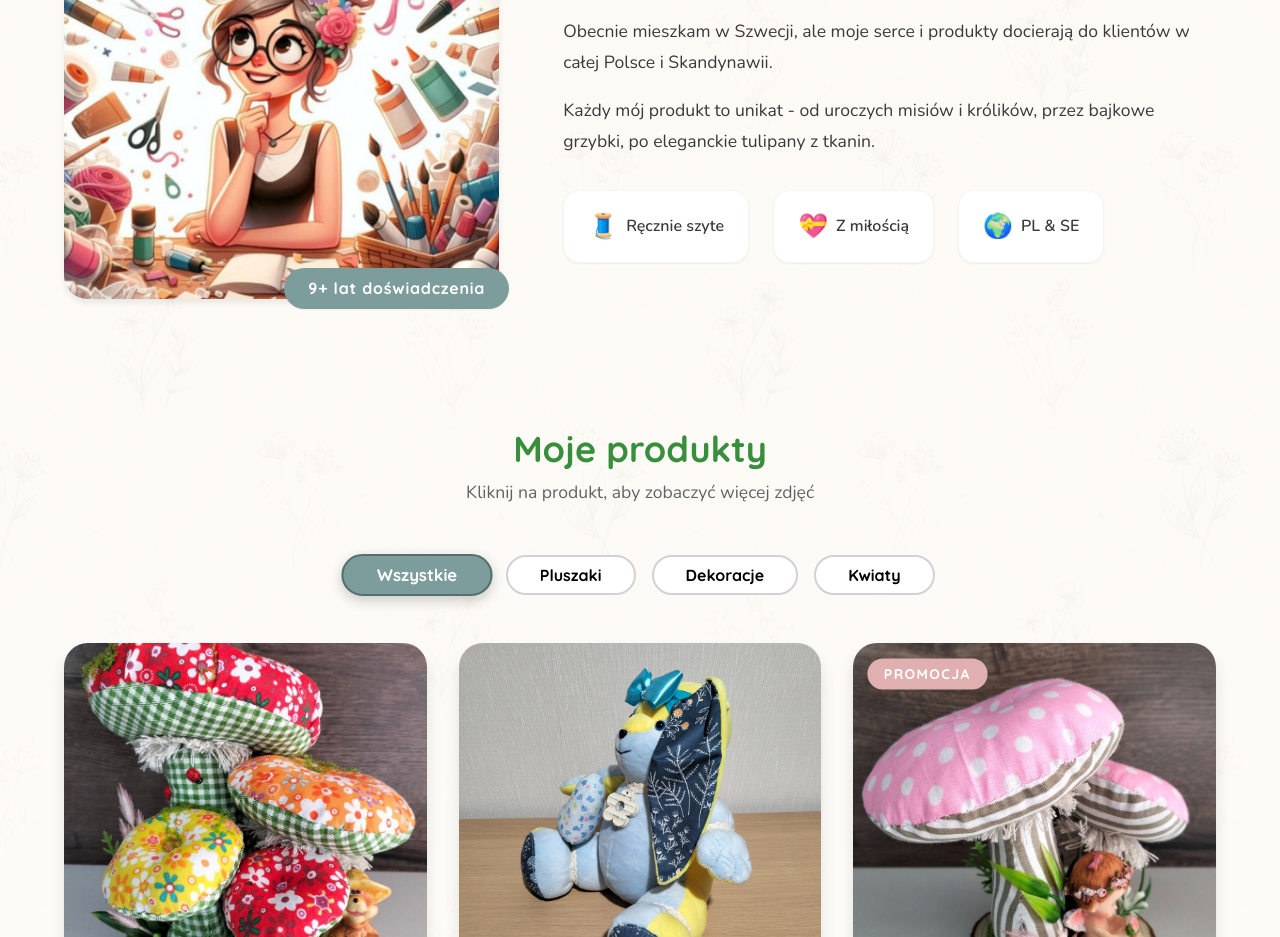
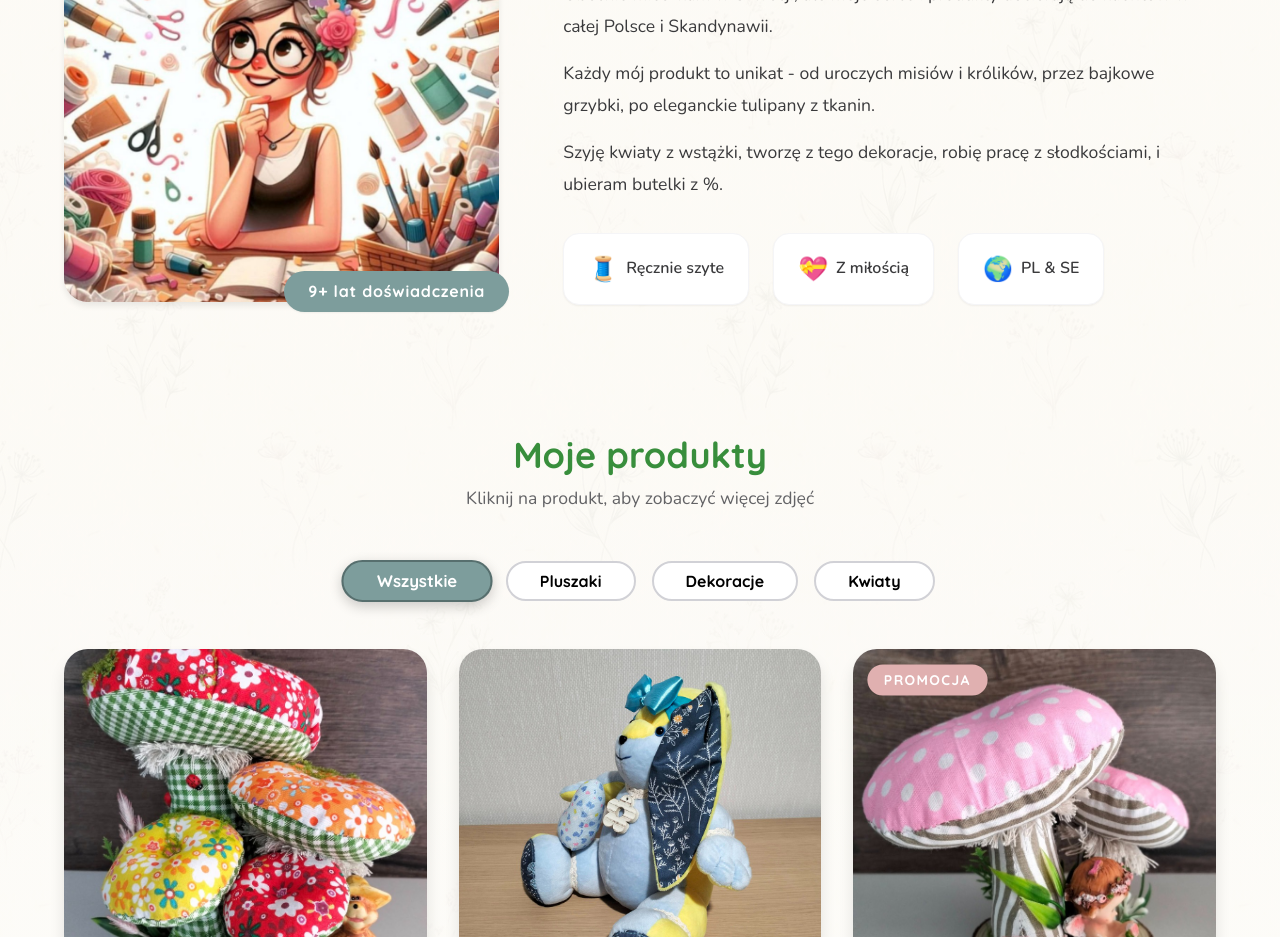
Before and after one commit to webpdesigneu-code/Magic-Loop, a Next.js app: page / in a window 1280 px wide. Shown: the part 1000-1937 px from the top of the page. Built offline with nearby package versions, Linux system fonts and the light colour scheme.

Commit message:
feat: add additional text to about me section

```diff
--- a/components/About.tsx
+++ b/components/About.tsx
@@ -30,6 +30,7 @@ export default function About() {
                         <p>{t('about.text1')}</p>
                         <p>{t('about.text2')}</p>
                         <p>{t('about.text3')}</p>
+                        <p>{t('about.text4')}</p>
 
                         <div className={styles.features}>
                             <div className={styles.feature}>
--- a/locales/pl.json
+++ b/locales/pl.json
@@ -17,6 +17,7 @@
         "text1": "Cześć! Mam na imię Anna i od 9 lat tworzę unikalne produkty handmade.",
         "text2": "Obecnie mieszkam w Szwecji, ale moje serce i produkty docierają do klientów w całej Polsce i Skandynawii.",
         "text3": "Każdy mój produkt to unikat - od uroczych misiów i królików, przez bajkowe grzybki, po eleganckie tulipany z tkanin.",
+        "text4": "Szyję kwiaty z wstążki, tworzę z tego dekoracje, robię pracę z słodkościami, i ubieram butelki z %.",
         "feature1": "Ręcznie szyte",
         "feature2": "Z miłością",
         "feature3": "PL & SE"
--- a/locales/se.json
+++ b/locales/se.json
@@ -17,6 +17,7 @@
         "text1": "Hej! Jag heter Anna och har skapat unika handgjorda produkter i 9 år.",
         "text2": "Jag bor nu i Sverige, men mitt hjärta och mina produkter når kunder i hela Polen och Skandinavien.",
         "text3": "Varje produkt är unik - från söta nallar och kaniner, genom sagolika svampar, till eleganta tulpaner av tyg.",
+        "text4": "Jag syr blommor av band, skapar dekorationer av dem, gör pyssel med godis och klär in flaskor med %.",
         "feature1": "Handsydda",
         "feature2": "Med kärlek",
         "feature3": "PL & SE"
```
Lines whose indentation alone changed are shown as unchanged.
